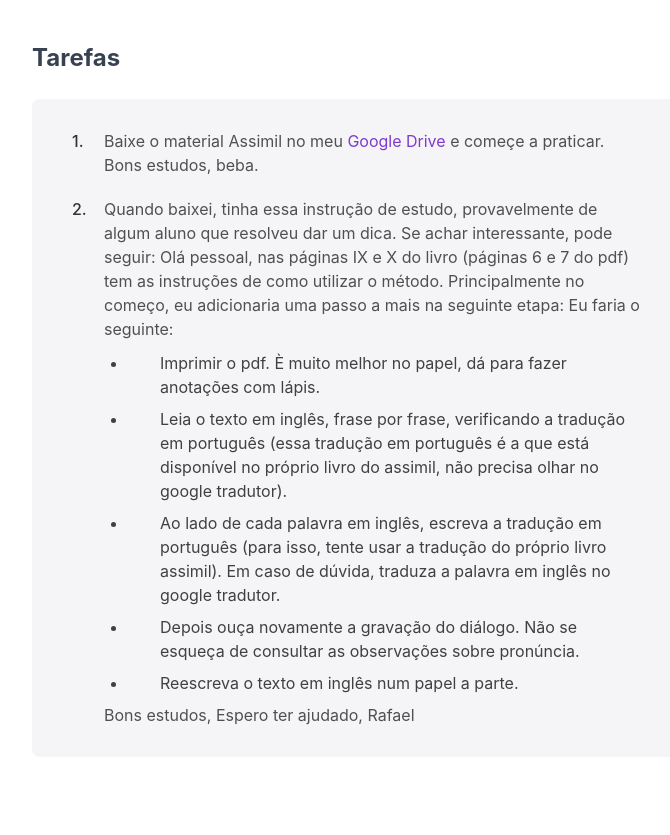
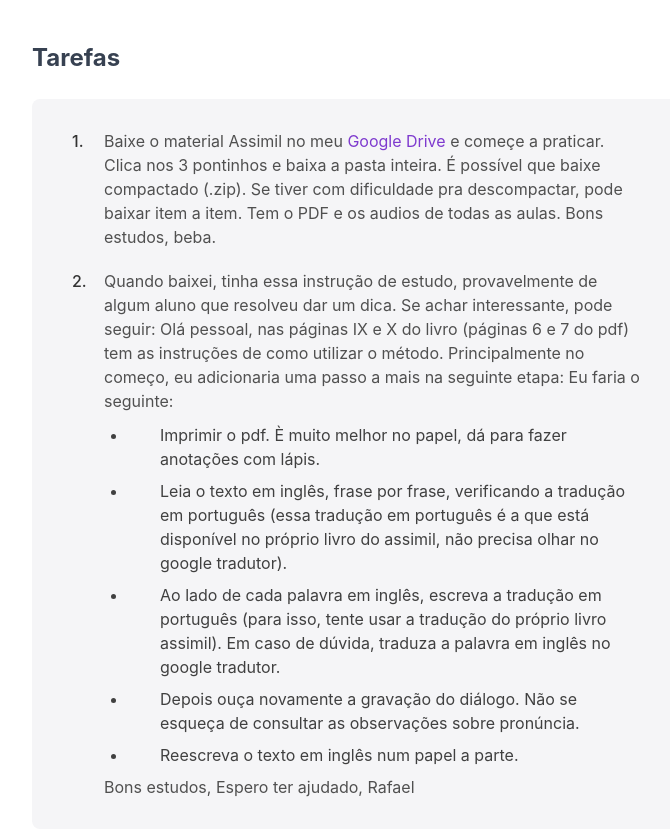
Before and after one commit to thiagopasseri/assimil_instructions, a plain HTML site: page index.html in a window 1280 px wide. Shown: the part 2980-3815 px from the top of the page, without its empty margins (283-953 px from the left). Before the commit the page ends 3785 px from the top, so only its background shows below. Drawn offline with Linux system fonts and the light colour scheme.

Commit message:
corrects assigment, better instruction to download resource.

```diff
--- a/index.html
+++ b/index.html
@@ -132,7 +132,10 @@
                 href="https://drive.google.com/drive/folders/19S6VWDFFNB1lRvEFmb5ZE6VVH5elWCYt?usp=drive_link"
                 >Google Drive</a
               >
-              e começe a praticar. Bons estudos, beba.
+              e começe a praticar. Clica nos 3 pontinhos e baixa a pasta
+              inteira. É possível que baixe compactado (.zip). Se tiver com
+              dificuldade pra descompactar, pode baixar item a item. Tem o PDF e
+              os audios de todas as aulas. Bons estudos, beba.
             </li>
             <li>
               Quando baixei, tinha essa instrução de estudo, provavelmente de
```
